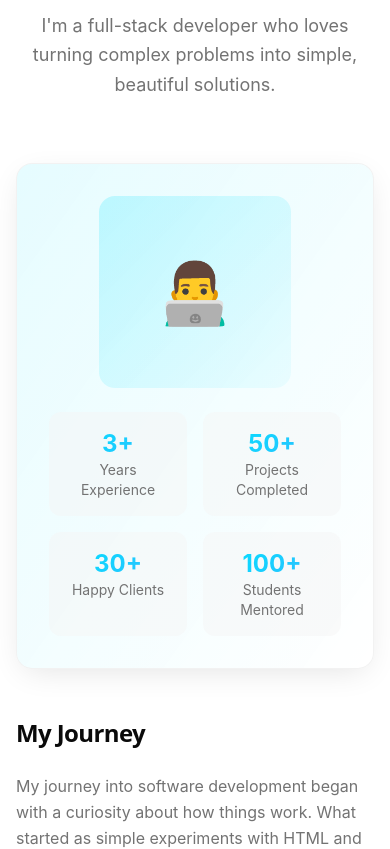
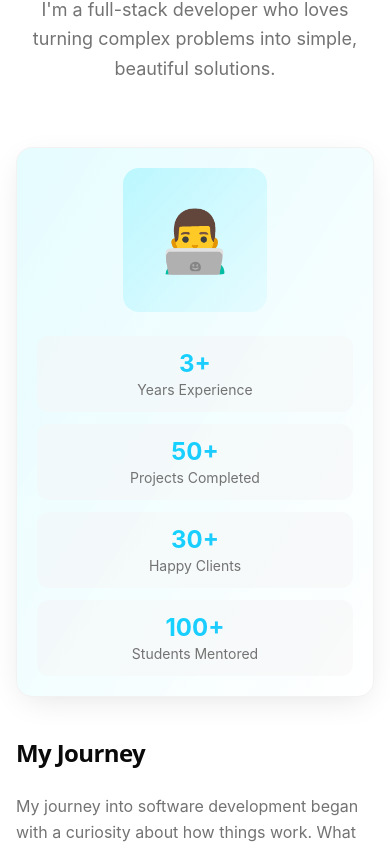
Before and after one commit to mbayajames/main.project, a React (Vite) app: page / in a window 390 px wide. Shown: the part 1067-1916 px from the top of the page. Built offline with nearby package versions, Linux system fonts and the light colour scheme; the HTML template or start-up script is replaced by a standard one.

Commit message:
refactor: improve About component logic

```diff
--- a/src/components/About.tsx
+++ b/src/components/About.tsx
@@ -38,7 +38,7 @@ export const About = () => {
   const isInView = useInView(ref, { once: true, margin: "-100px" });
 
   return (
-    <section id="about" className="py-24 relative" ref={ref}>
+    <section id="about" className="py-20 sm:py-24 relative" ref={ref}>
       <div className="section-container">
         {/* Section Header */}
         <motion.div
@@ -57,7 +57,7 @@ export const About = () => {
         </motion.div>
 
         {/* Main Content */}
-        <div className="grid lg:grid-cols-2 gap-12 items-center mb-16">
+        <div className="grid grid-cols-1 lg:grid-cols-2 gap-10 md:gap-12 items-center mb-16">
           {/* Image/Avatar Section */}
           <motion.div
             initial={{ opacity: 0, x: -50 }}
@@ -65,22 +65,22 @@ export const About = () => {
             transition={{ duration: 0.6, delay: 0.2 }}
             className="relative"
           >
-            <div className="glass-card p-8 relative overflow-hidden">
+            <div className="glass-card p-5 sm:p-8 relative overflow-hidden">
               <div className="absolute inset-0 bg-gradient-to-br from-accent/10 to-transparent" />
               <div className="relative z-10">
-                <div className="w-48 h-48 mx-auto rounded-2xl bg-gradient-to-br from-accent/20 to-accent/5 flex items-center justify-center mb-6">
+                <div className="w-36 h-36 sm:w-44 sm:h-44 mx-auto rounded-2xl bg-gradient-to-br from-accent/20 to-accent/5 flex items-center justify-center mb-6">
                   <span className="text-6xl">👨‍💻</span>
                 </div>
-                <div className="grid grid-cols-2 gap-4">
+                <div className="grid grid-cols-1 sm:grid-cols-2 gap-3">
                   {stats.map((stat, index) => (
                     <motion.div
                       key={stat.label}
-                      className="text-center p-4 rounded-xl bg-secondary/50"
+                      className="text-center p-3 sm:p-4 rounded-xl bg-secondary/50"
                       initial={{ opacity: 0, y: 20 }}
                       animate={isInView ? { opacity: 1, y: 0 } : {}}
                       transition={{ duration: 0.4, delay: 0.4 + index * 0.1 }}
                     >
-                      <p className="text-2xl font-bold gradient-text">{stat.value}</p>
+                      <p className="text-2xl sm:text-3xl font-bold gradient-text">{stat.value}</p>
                       <p className="text-sm text-muted-foreground">{stat.label}</p>
                     </motion.div>
                   ))}
@@ -94,7 +94,7 @@ export const About = () => {
             initial={{ opacity: 0, x: 50 }}
             animate={isInView ? { opacity: 1, x: 0 } : {}}
             transition={{ duration: 0.6, delay: 0.3 }}
-            className="space-y-6"
+            className="space-y-6 max-w-xl mx-auto lg:mx-0"
           >
             <h3 className="heading-md">My Journey</h3>
             <p className="text-muted-foreground leading-relaxed">
@@ -114,7 +114,7 @@ export const About = () => {
             </p>
             <motion.a
               href="#contact"
-              className="btn-primary inline-flex"
+              className="btn-primary inline-flex w-full sm:w-auto justify-center px-6"
               whileHover={{ scale: 1.05 }}
               whileTap={{ scale: 0.95 }}
             >
@@ -124,7 +124,7 @@ export const About = () => {
         </div>
 
         {/* Values Grid */}
-        <div className="grid sm:grid-cols-2 lg:grid-cols-4 gap-6">
+        <div className="grid grid-cols-1 sm:grid-cols-2 md:grid-cols-3 lg:grid-cols-4 gap-5 md:gap-6">
           {values.map((value, index) => (
             <motion.div
               key={value.title}
```
